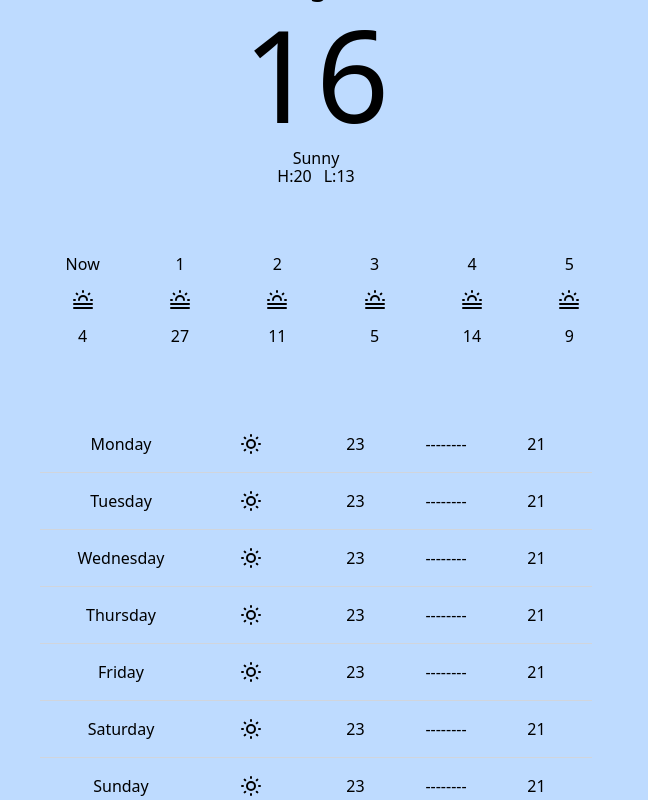
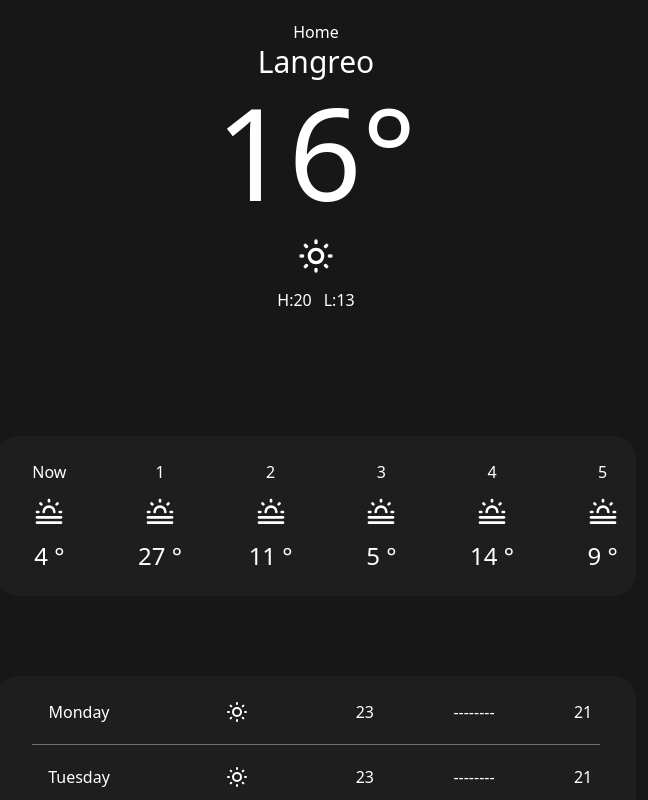
Before and after one commit to Ivanmg10/palmweather, a React (Vite) app: page / in a window 1280 px wide. Shown: the top 800 px of the page, without its empty margins (324-972 px from the left). Built offline with nearby package versions, Linux system fonts and the light colour scheme.

Commit message:
Feat: improve dessing

```diff
--- a/src/App.css
+++ b/src/App.css
@@ -3,12 +3,12 @@
   text-align: center;
 }
 
-#hour-temperature {
+/* #hour-temperature {
   scrollbar-width: thin;
   scrollbar-color: #424346 #f3f4f6;
 }
 
-/* Chrome, Edge y Safari */
+
 #hour-temperature::-webkit-scrollbar {
   height: 4px;
 }
@@ -23,4 +23,4 @@
   background-color: #424346;
   border-radius: 4px;
   border: 2px solid #424346;
-}
+} */
--- a/src/App.jsx
+++ b/src/App.jsx
@@ -5,8 +5,8 @@ import Today from "./components/today/Today";
 
 function App() {
   return (
-    <div className="h-screen flex flex-col justify-center items-center bg-blue-200">
-      <div className="w-[50%]">
+    <div className="min-h-screen flex flex-col justify-center items-center text-white bg-[#171717]">
+      <div className="w-[50%] flex flex-col justify-center items-center">
         <Today />
 
         <Temperature />
--- a/src/components/forecast/forecast.jsx
+++ b/src/components/forecast/forecast.jsx
@@ -61,12 +61,16 @@ const forecast = [
 
 export default function Forecast() {
   return (
-    <div id="10-day-forecast" className="m-10 flex flex-col items-center p-1">
-      {forecast.map((day) => {
+    <div
+      id="10-day-forecast"
+      className="m-10 flex flex-col items-center p-1 bg-[#1e1e1e] w-full rounded-3xl"
+    >
+      {forecast.map((day, index) => {
         return (
+          <>
             <div
               key={day.id}
-            className="flex flex-row justify-around w-full p-4 border-b-1 border-b-gray-300"
+              className="flex flex-row justify-around w-full py-5 text-1xl"
             >
               <p className="w-1/4">{day.day}</p>
               <IconSun stroke={2} className="w-1/4" />
@@ -76,6 +80,13 @@ export default function Forecast() {
                 <p>{day.low}</p>
               </div>
             </div>
+
+            {index === 6 ? (
+              <></>
+            ) : (
+              <div className="w-[90%] border-b-1 border-gray-500"></div>
+            )}
+          </>
         );
       })}
     </div>
--- a/src/components/temperature/temperature.jsx
+++ b/src/components/temperature/temperature.jsx
@@ -33,14 +33,14 @@ export default function Temperature() {
   return (
     <div
       id="hour-temperature"
-      className="m-10 flex flex-row flex-nowrap overflow-x-auto justify-around gap-1 scrollbar-hide pb-6"
+      className="m-10 flex flex-row flex-nowrap overflow-x-auto justify-around gap-1 py-6 bg-[#1e1e1e]  rounded-3xl w-full"
     >
       {hoursArray.map((hour, index) => {
         return (
           <div className="w-1/6 flex-shrink-0 flex flex-col items-center gap-3">
-            <p>{index === 0 ? "Now" : hour.hour}</p>
-            <IconHaze stroke={2} />
-            <p>{hour.temperature}</p>
+            <p className="text-1xl">{index === 0 ? "Now" : hour.hour}</p>
+            <IconHaze stroke={2} className="w-8 h-8" />
+            <p className="text-2xl">{hour.temperature} °</p>
           </div>
         );
       })}
--- a/src/components/today/Today.jsx
+++ b/src/components/today/Today.jsx
@@ -1,13 +1,15 @@
+import { IconSun } from "@tabler/icons-react";
+
 export default function Today() {
   return (
     <div
       id="main-weather"
-      className="flex flex-col justify-center items-center mb-16"
+      className="flex flex-col justify-center items-center mb-16 w-64 p-5"
     >
       <p className="">Home</p>
       <p className="text-3xl">Langreo</p>
-      <p className="text-9xl p-2">16</p>
-      <p className="-mb-1.5">Sunny</p>
+      <p className="text-9xl p-2">16°</p>
+      <IconSun stroke={2} className="w-10 h-10 mb-3 mt-3" />
       <div id="high-lows" className="flex">
         <p className="mr-3">H:20</p>
         <p>L:13</p>
```
Lines whose indentation alone changed are shown as unchanged.
